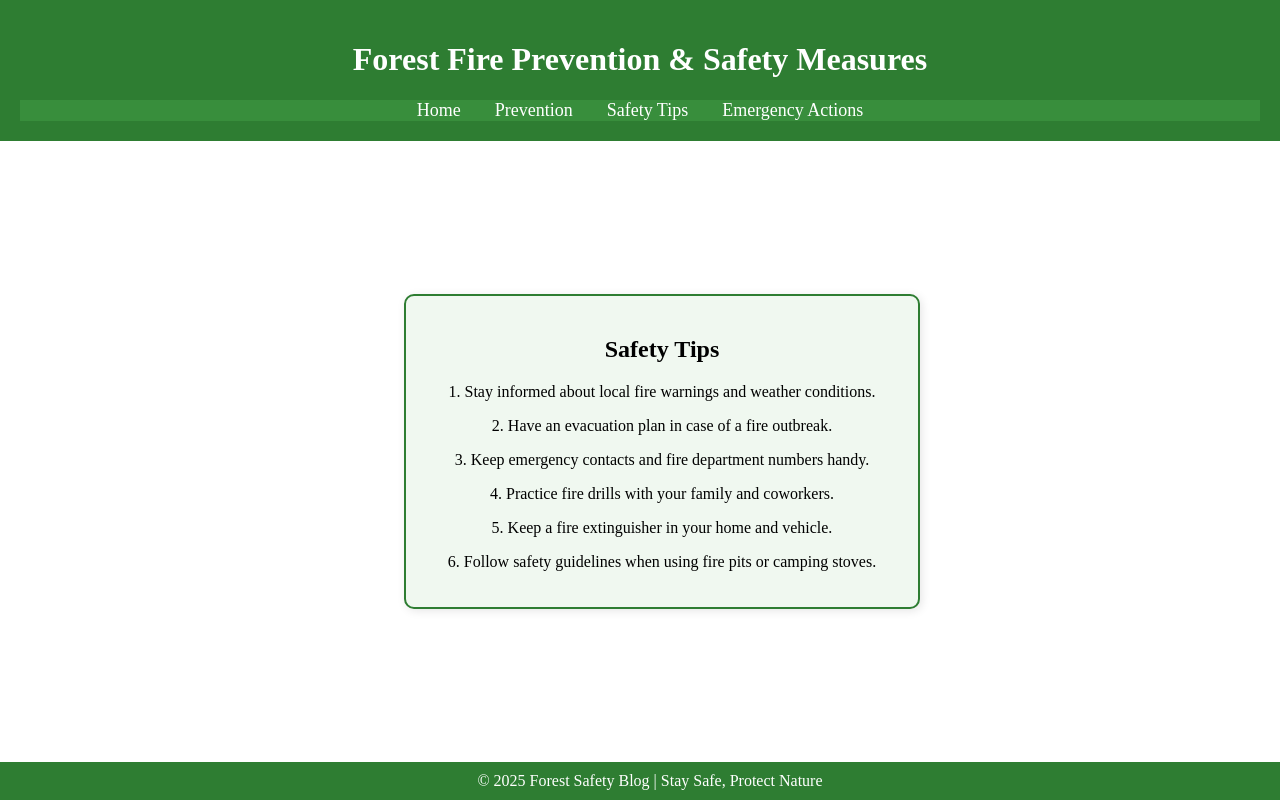
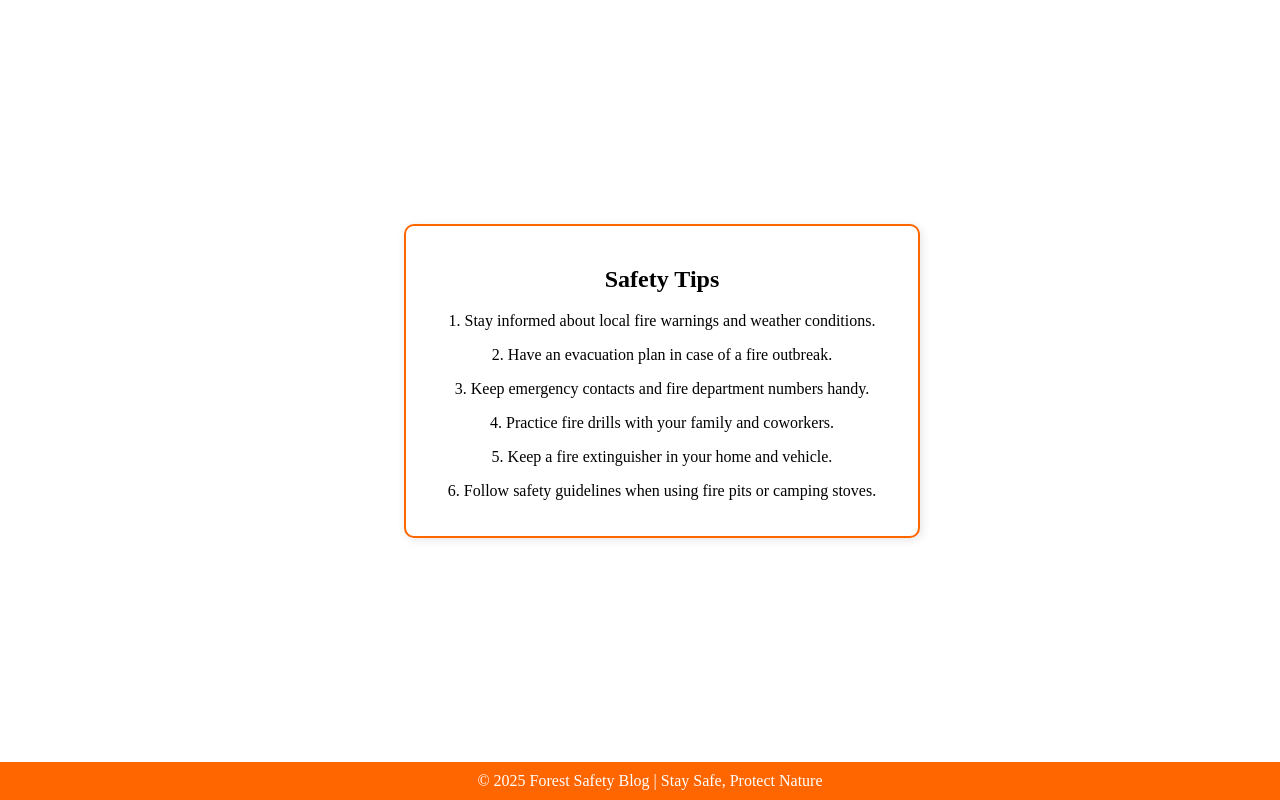
Before and after one commit to Kiruthika1802/Forest-Fire-Detection, a plain HTML site: page frontend/report/safety.html in a window 1280 px wide. Drawn offline with Linux system fonts and the light colour scheme.

Commit message:
modified frontend

```diff
--- a/report/safety.html
+++ b/frontend/report/safety.html
@@ -7,18 +7,6 @@
     <link rel="stylesheet" href="styles.css">
 </head>
 <body>
-
-    <header>
-        <h1>Forest Fire Prevention & Safety Measures</h1>
-        <nav>
-            <ul>
-                <li><a href="index.html">Home</a></li>
-                <li><a href="prevention.html">Prevention</a></li>
-                <li><a href="safety.html">Safety Tips</a></li>
-                <li><a href="emergency.html">Emergency Actions</a></li>
-            </ul>
-        </nav>
-    </header>
 
     <div class="container">
         <div class="content">
--- a/report/styles.css
+++ b/frontend/report/styles.css
@@ -7,20 +7,12 @@ body, html {
     flex-direction: column;
 }
 
-/* Header Styling */
-header {
-    background-color: #2E7D32;
-    color: white;
-    text-align: center;
-    padding: 20px;
-}
-
 /* Navigation Bar */
 nav ul {
     list-style-type: none;
     padding: 0;
     margin: 0;
-    background-color: #388E3C;
+    background-color: #ff6600;
     text-align: center;
 }
 
@@ -45,11 +37,11 @@ nav ul li a {
 }
 
 .prevention-box {
-    border: 2px solid #2e7d32; /* Green border */
+    border: 2px solid #ff6600; /* Green border */
     padding: 20px;
     width: 100%;
     margin: auto;
-    background-color: #f0f8f0; /* Light green background */
+    background-color: white; /* Light green background */
     text-align: center;
     border-radius: 10px;
     box-shadow: 2px 2px 10px rgba(0, 0, 0, 0.1);
@@ -66,11 +58,11 @@ nav ul li a {
 }
 
 .safety-box {
-    border: 2px solid #2e7d32; /* Green border */
+    border: 2px solid #ff6600; /* Green border */
     padding: 20px;
     width: 100%;
     margin: auto;
-    background-color: #f0f8f0; /* Light green background */
+    background-color: white; /* Light green background */
     text-align: center;
     border-radius: 10px;
     box-shadow: 2px 2px 10px rgba(0, 0, 0, 0.1);
@@ -87,11 +79,11 @@ nav ul li a {
 }
 
 .emergency-box {
-    border: 2px solid #2e7d32; /* Green border */
+    border: 2px solid #ff6600; /* Green border */
     padding: 20px;
     width: 100%;
     margin: auto;
-    background-color: #f0f8f0; /* Light green background */
+    background-color: white; /* Light green background */
     text-align: center;
     border-radius: 10px;
     box-shadow: 2px 2px 10px rgba(0, 0, 0, 0.1);
@@ -109,7 +101,7 @@ nav ul li a {
 
 /* Footer Styling */
 footer {
-    background-color: #2E7D32;
+    background-color: #ff6600;
     color: white;
     text-align: center;
     padding: 10px;
--- a/frontend/styles.css
+++ b/frontend/styles.css
@@ -204,3 +204,19 @@ button:hover {
     max-width: 100%;
     border-radius: 4px;
 }
+
+/* Remove or comment out the existing blog-preview related styles */
+/* Blog Preview Section */
+/* .blog-preview, .blog-cards, .blog-card, .blog-link { ... } */
+
+/* Ensure the report pages inherit styles */
+.safety-box,
+.prevention-box,
+.emergency-box {
+    max-width: 800px;
+    margin: 20px auto;
+    padding: 20px;
+    background: #fff;
+    border-radius: 10px;
+    box-shadow: 0 0 10px rgba(0, 0, 0, 0.1);
+}
```
Also changed, not shown: frontend/index.html (+5 -0 lines), frontend/report/emergency.html (renamed from report/emergency.html, +0 -12 lines), frontend/report/prevention.html (renamed from report/prevention.html, +0 -12 lines), frontend/report/index.html (renamed from report/index.html).
